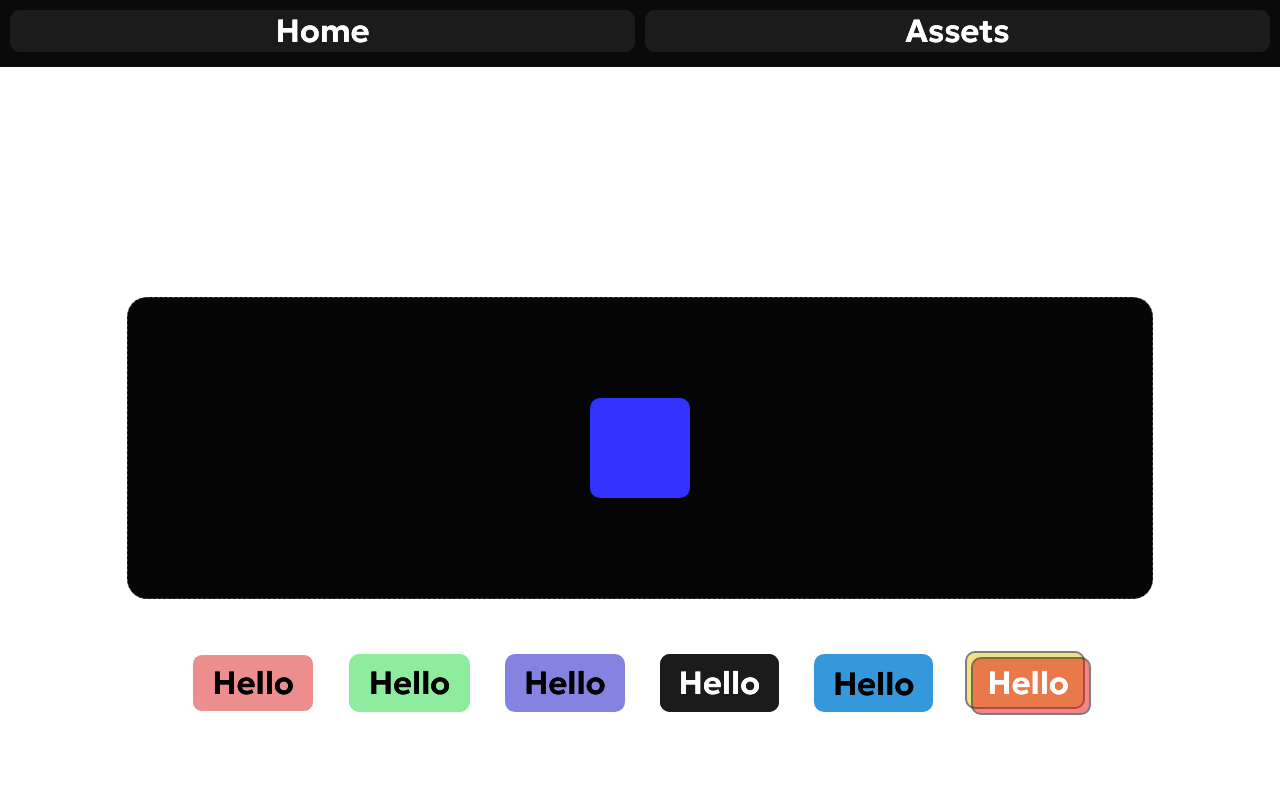
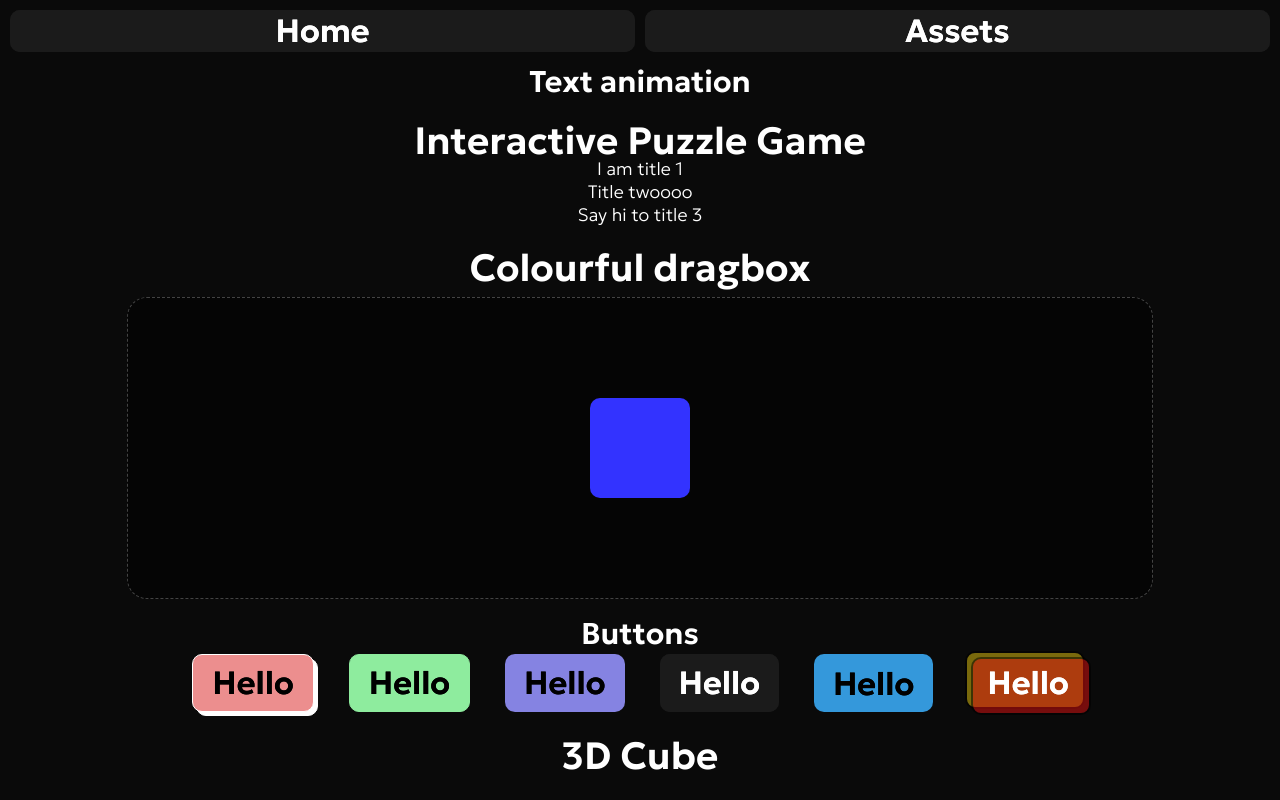
Before and after one commit to CrispyMiatr/frontend-animation-templates, a React (Vite) app: page /assets in a window 1280 px wide. Shown: the top 800 px of the page. Built offline with nearby package versions, Linux system fonts and the light colour scheme.

Commit message:
style(Home, Assets): tweak styiling for full vh display without scroll

```diff
--- a/src/styles/pages/assets.module.scss
+++ b/src/styles/pages/assets.module.scss
@@ -1,11 +1,15 @@
+$background: #0a0a0a;
+
 .assets-container {
     justify-items: center;
 
-    margin: 0px 40px;
     display: grid;
     grid-template-columns: 1fr;
-    grid-template-rows: repeat(10, minmax(25px, auto));
+    grid-auto-rows: minmax(25px, auto);
     grid-row-gap: 20px;
+
+    background-color: $background;
+    min-height: 100vh;
 
     &__wrap {
         justify-items: center;
--- a/src/styles/pages/home.module.scss
+++ b/src/styles/pages/home.module.scss
@@ -3,21 +3,20 @@ $background: #0a0a0a;
 .home-container {
     justify-items: center;
 
-    // margin: 0px 40px;
+    margin-top: -56px;
     display: grid;
     grid-template-columns: 1fr;
     grid-template-rows: repeat(4, minmax(25px, auto));
-    grid-row-gap: 20px;
 
     background-color: $background;
-    height: 100vh;
+    min-height: 100vh;
 
     &__wrap {
         justify-items: center;
 
         display: grid;
         grid-template-columns: 1fr;
-        grid-template-rows: repeat(auto, minmax(25px, auto));
+        grid-template-rows: repeat(auto, minmax(5px, auto));
 
         &__grid {
             display: flex;
```
